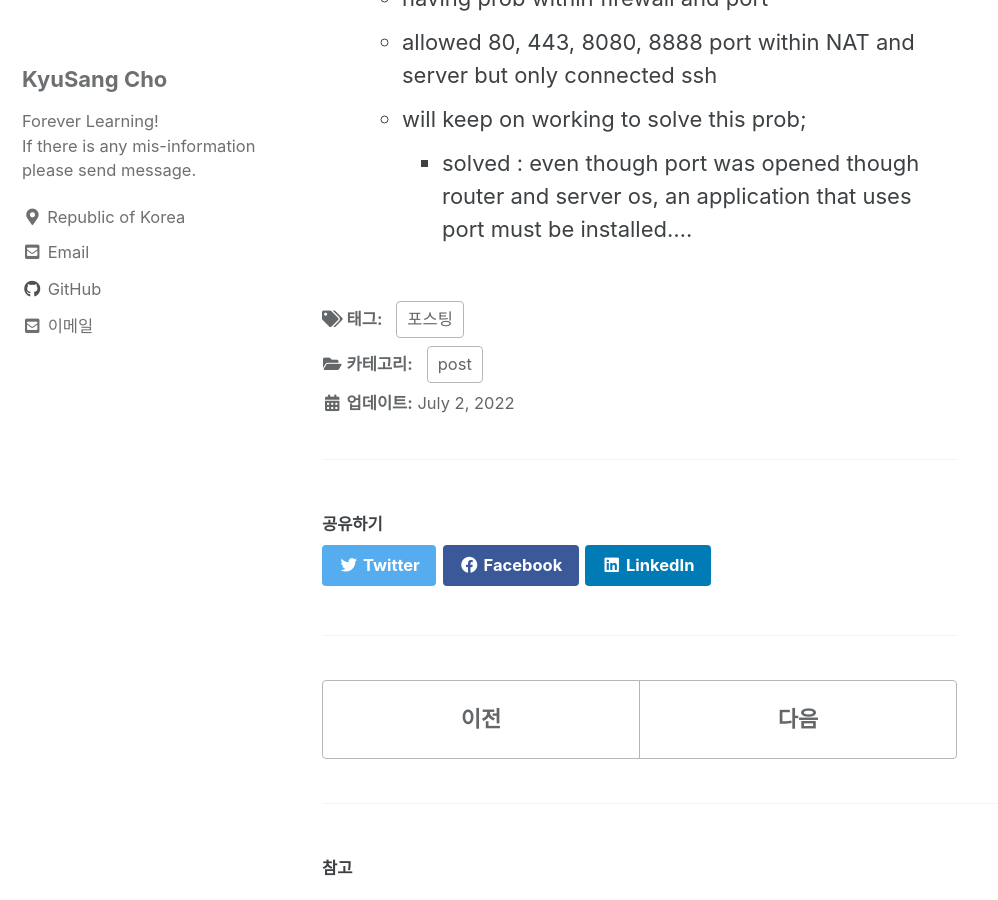
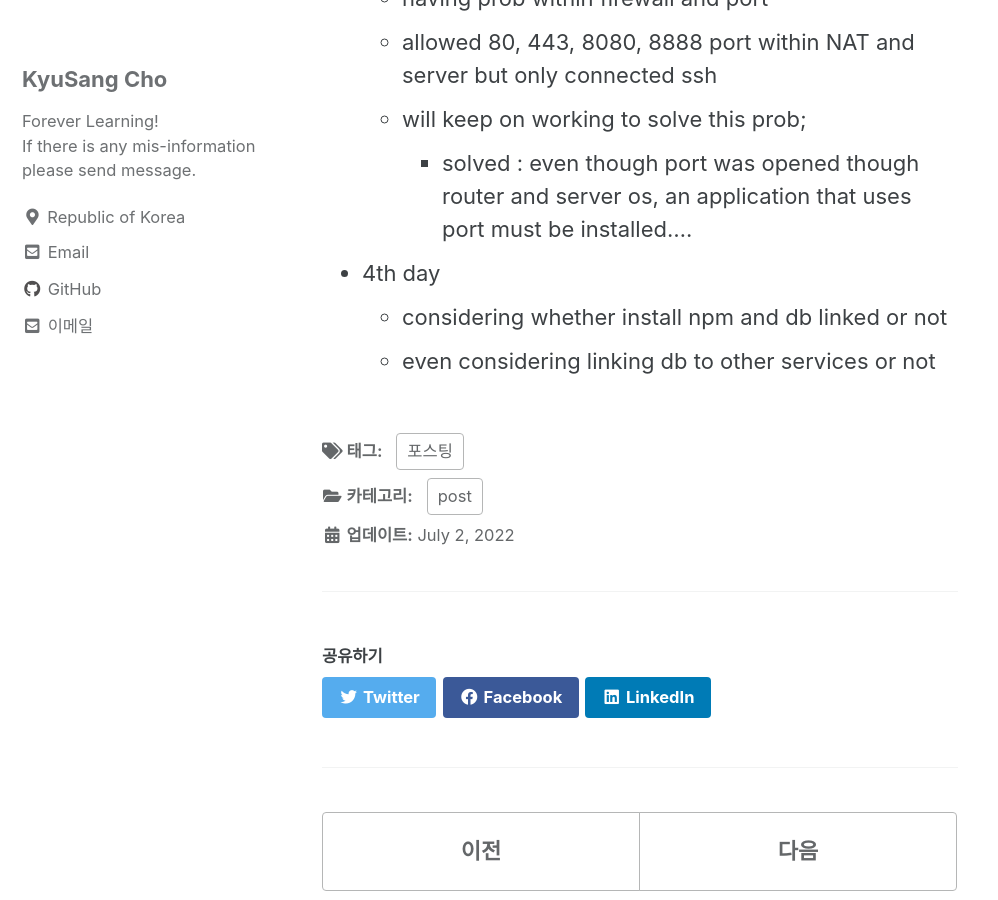
Before and after one commit to DevKS-Yet/DevKs-Yet.github.io, a Jekyll site: the page built from _posts/2022-07-02-84(post08).md, in a window 1280 px wide and 900 px high, scrolled down 2064 px. Shown: the whole window, without its empty margins (0-998 px from the left). Built offline with Jekyll 4.4.1, drawn with Linux system fonts in a browser that asks for light colours; cached includes are drawn as plain includes.

Commit message:
20220712

```diff
--- a/_posts/2022-07-02-84(post08).md
+++ b/_posts/2022-07-02-84(post08).md
@@ -61,3 +61,6 @@ The list that I used
   - allowed 80, 443, 8080, 8888 port within NAT and server but only connected ssh
   - will keep on working to solve this prob;
     - solved : even though port was opened though router and server os, an application that uses port must be installed....
+- 4th day
+  - considering whether install npm and db linked or not
+  - even considering linking db to other services or not
```
